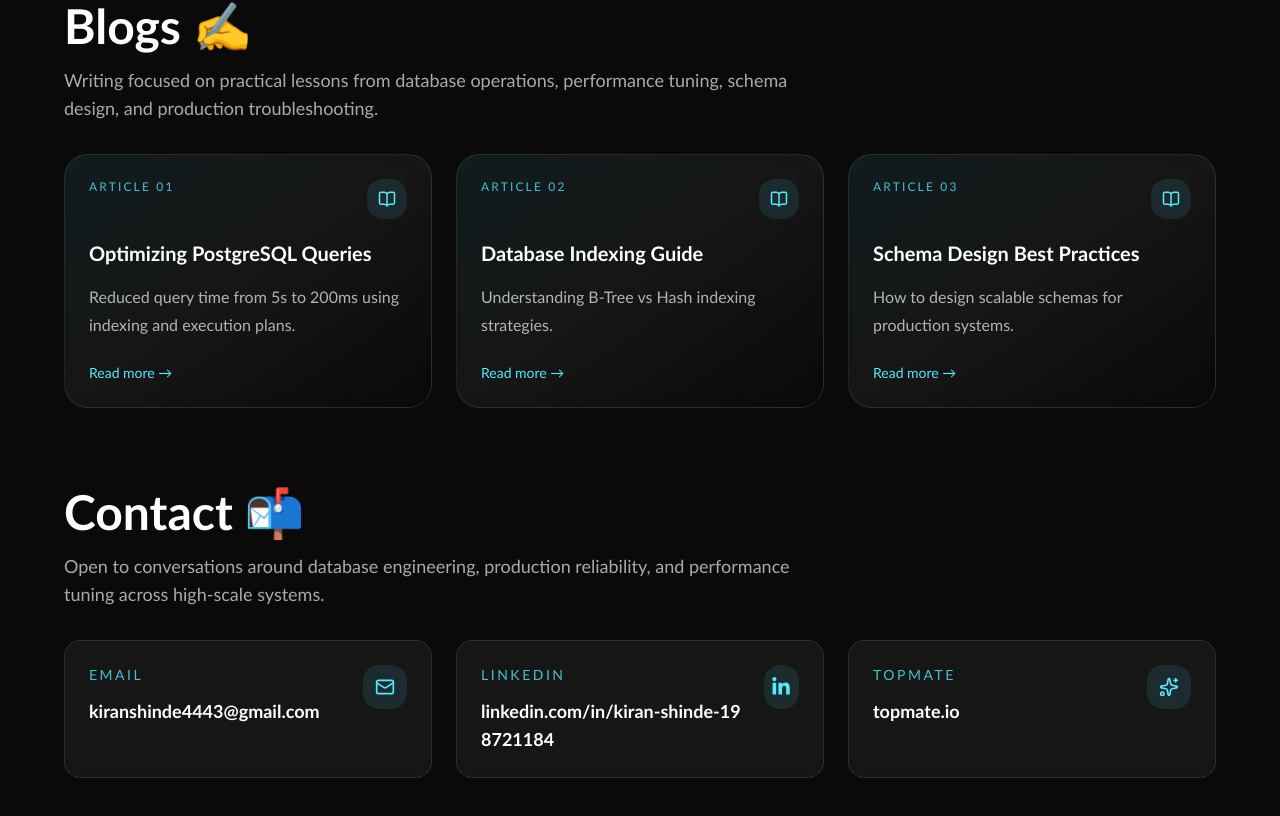
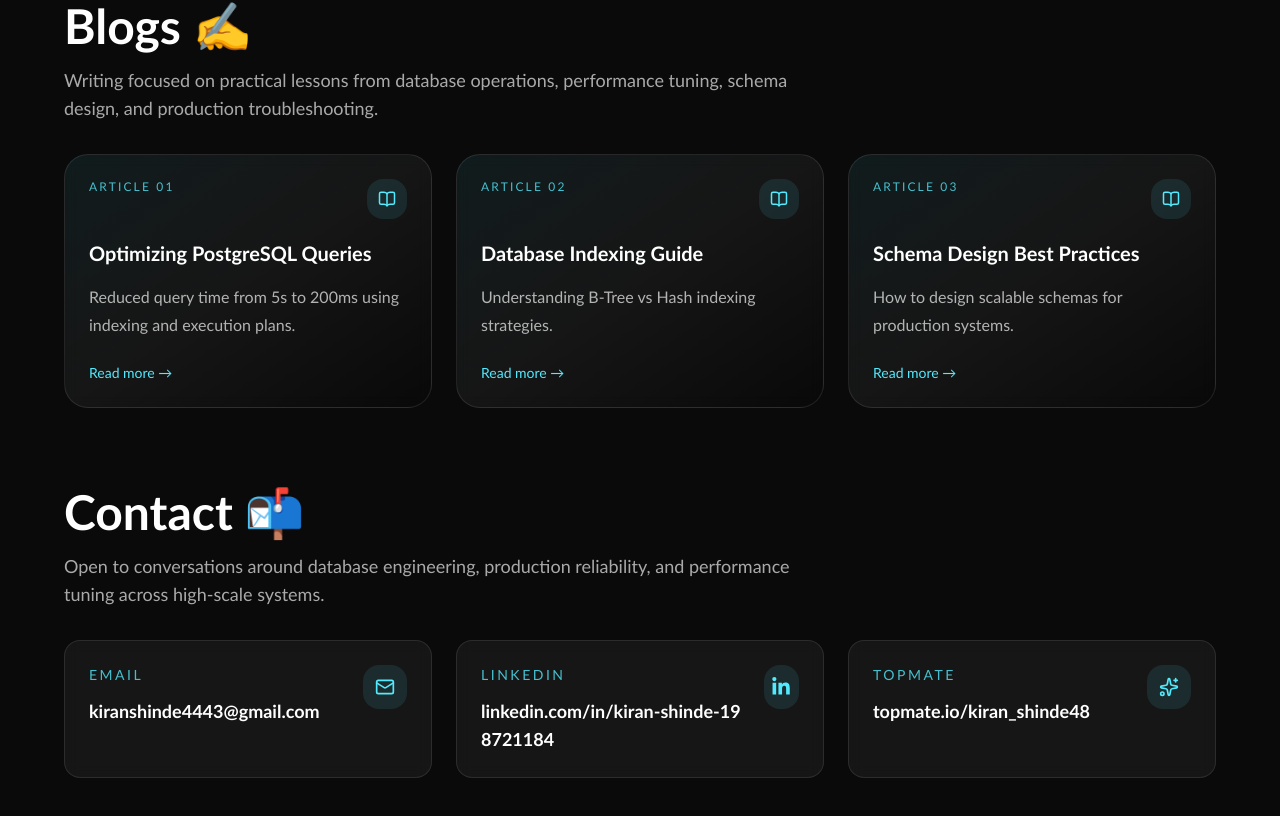
Before and after one commit to shinde-kiran/kiran-shinde-portfolio, a React (Vite) app: page / in a window 1280 px wide. Shown: the part 4922-5738 px from the top of the page. Built offline with nearby package versions, Linux system fonts and the light colour scheme.

Commit message:
update portfolio

```diff
--- a/src/components/LandingPage.jsx
+++ b/src/components/LandingPage.jsx
@@ -182,8 +182,8 @@ export default function DatabaseEngineerLandingPage() {
     },
     {
       label: 'Topmate',
-      value: 'topmate.io',
-      href: 'https://topmate.io/',
+      value: 'topmate.io/kiran_shinde48',
+      href: 'https://topmate.io/kiran_shinde48/',
       icon: Sparkles,
     },
   ]
@@ -268,7 +268,7 @@ export default function DatabaseEngineerLandingPage() {
               <FaInstagram size={18} />
             </a>
             <a
-              href="https://topmate.io/"
+              href="https://topmate.io/kiran_shinde48/"
               target="_blank"
               rel="noreferrer"
               className="transition hover:scale-110 hover:text-cyan-300"
```
